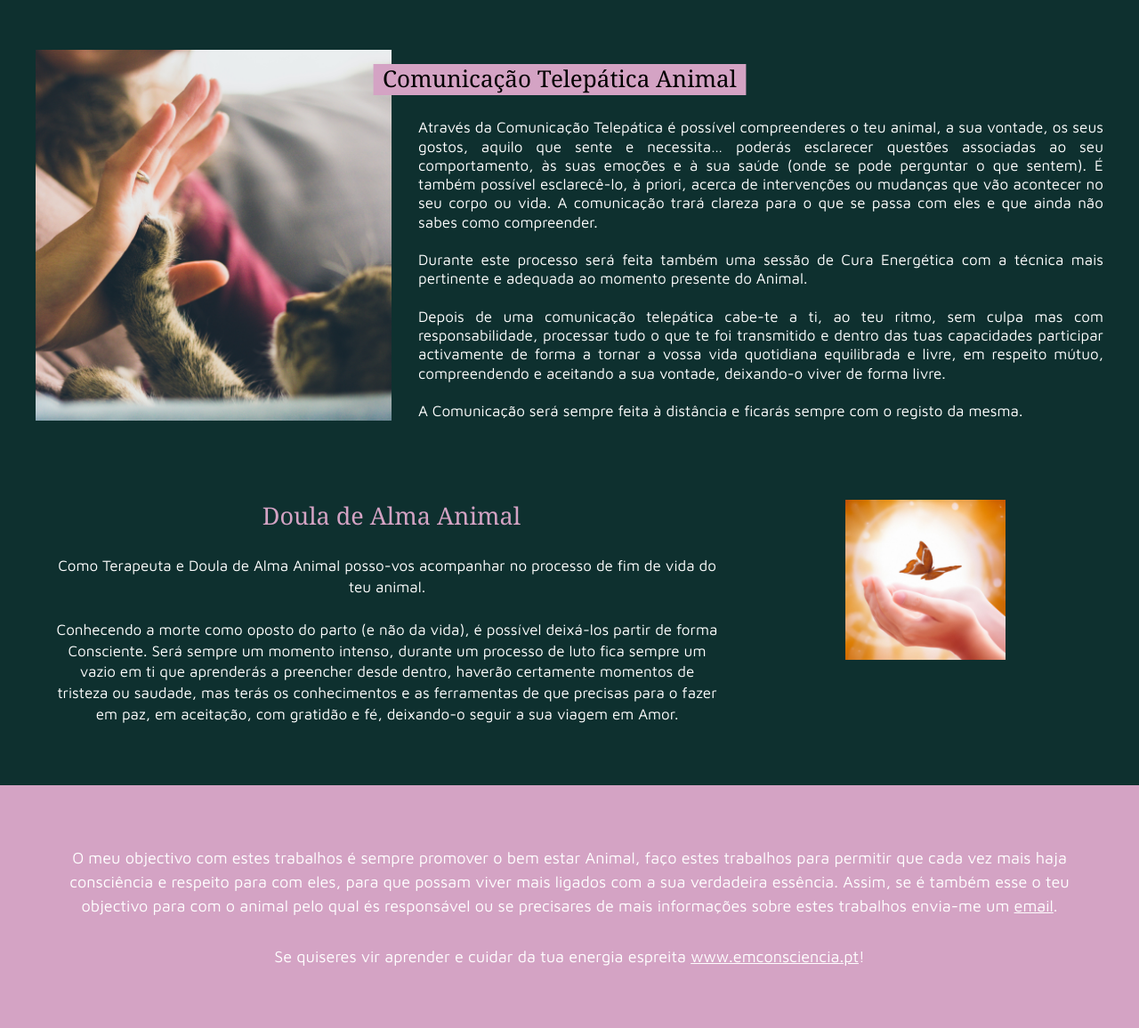
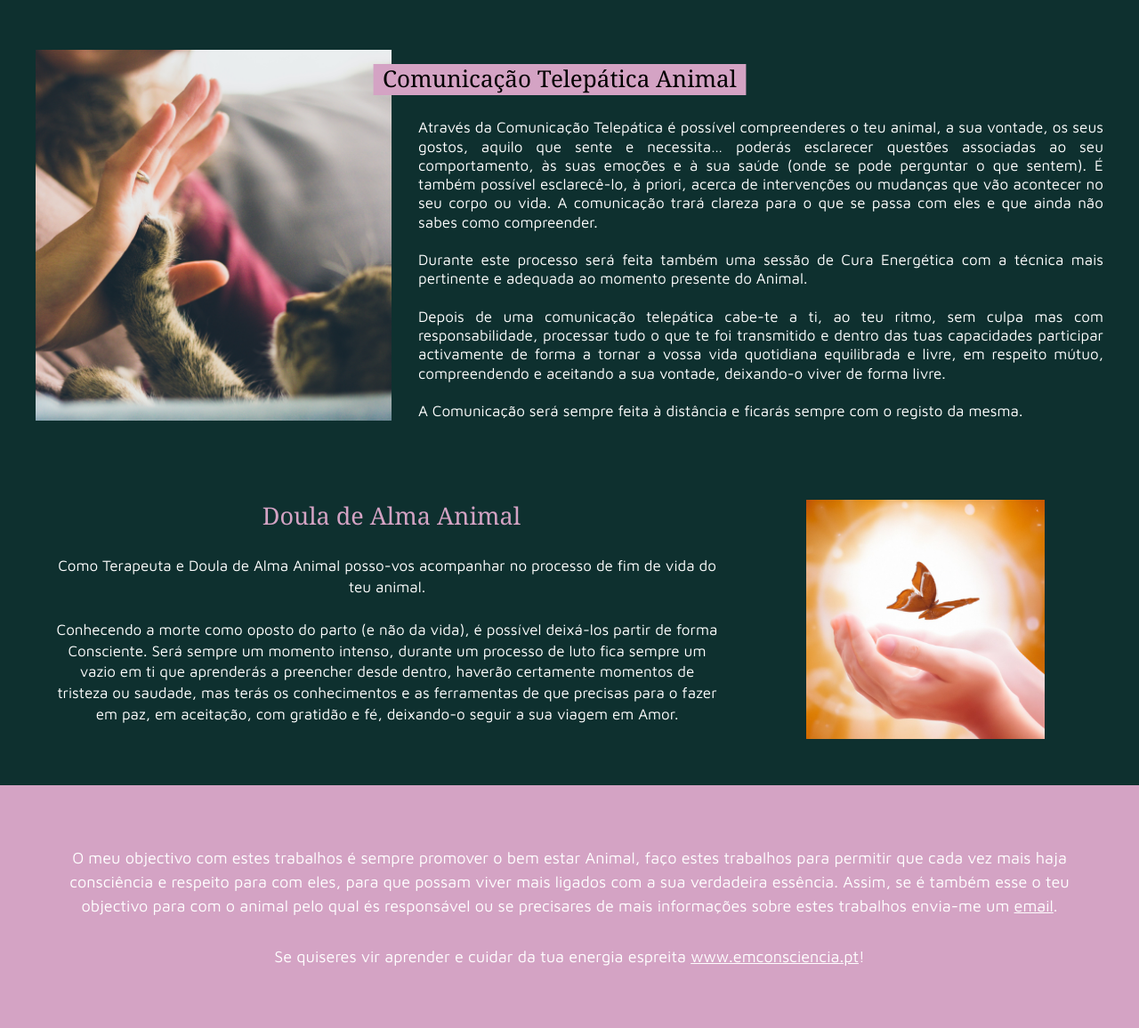
Before and after one commit to TyrAnasazy/TyrAnasazy.github.io, a PHP site: page /pelosanimais.html in a window 1280 px wide. Shown: the part 658-1814 px from the top of the page at 89% size. Run offline with PHP 8.4, Linux system fonts and the light colour scheme.

Commit message:
Update styleLusaka.css

```diff
--- a/css/styleLusaka.css
+++ b/css/styleLusaka.css
@@ -278,7 +278,7 @@ background-image: url(../img/Header__animals_pc.png);
 		margin-top: 28px;
 	}
 	.MobileWidthDogs{
-		width:14vw
+		width:21vw
 	}
 
 	.MobileMargin{
```
